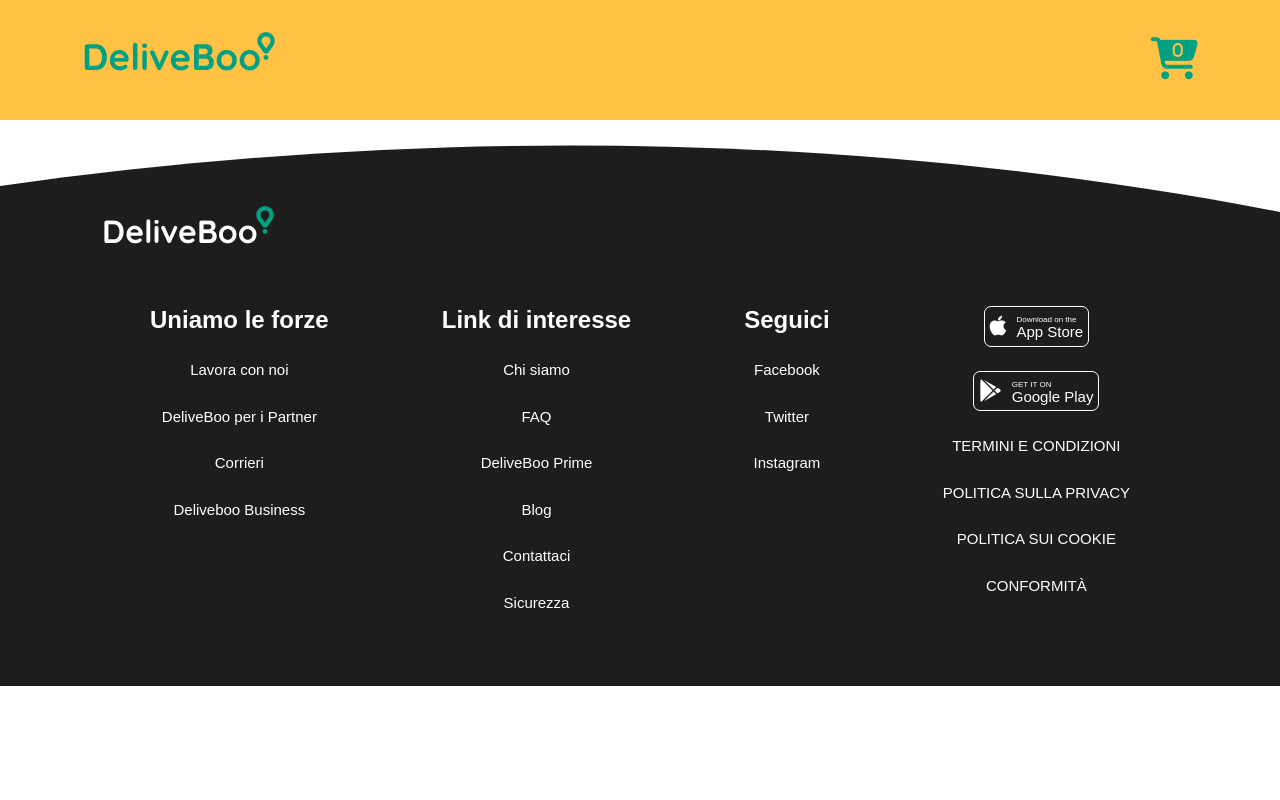
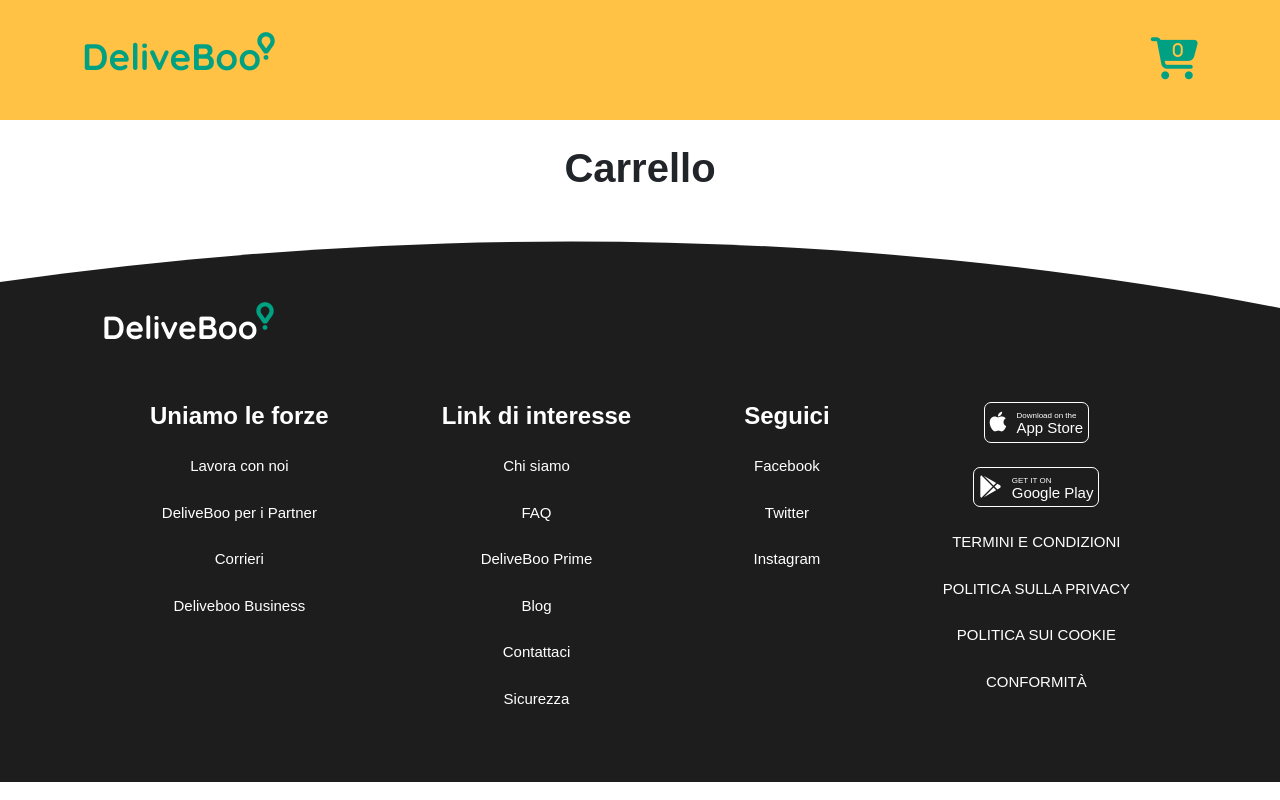
Before and after one commit to BiagioCaputo/vue-deliveboo, a Vue app: page /cart in a window 1280 px wide. Built offline with nearby package versions, Linux system fonts and the light colour scheme.

Commit message:
cartpage improved

```diff
--- a/src/assets/pages/CartPage.vue
+++ b/src/assets/pages/CartPage.vue
@@ -87,7 +87,7 @@ export default {
 </script>
 
 <template>
-    <div class="cart-container container p-0">
+    <div class="cart-container container p-0 mt-5 pt-5">
         <h1 class="text-center my-5 title">Carrello</h1>
 
         <!-- se il carrello non è vuoto visualizzo gli elementi -->
```
